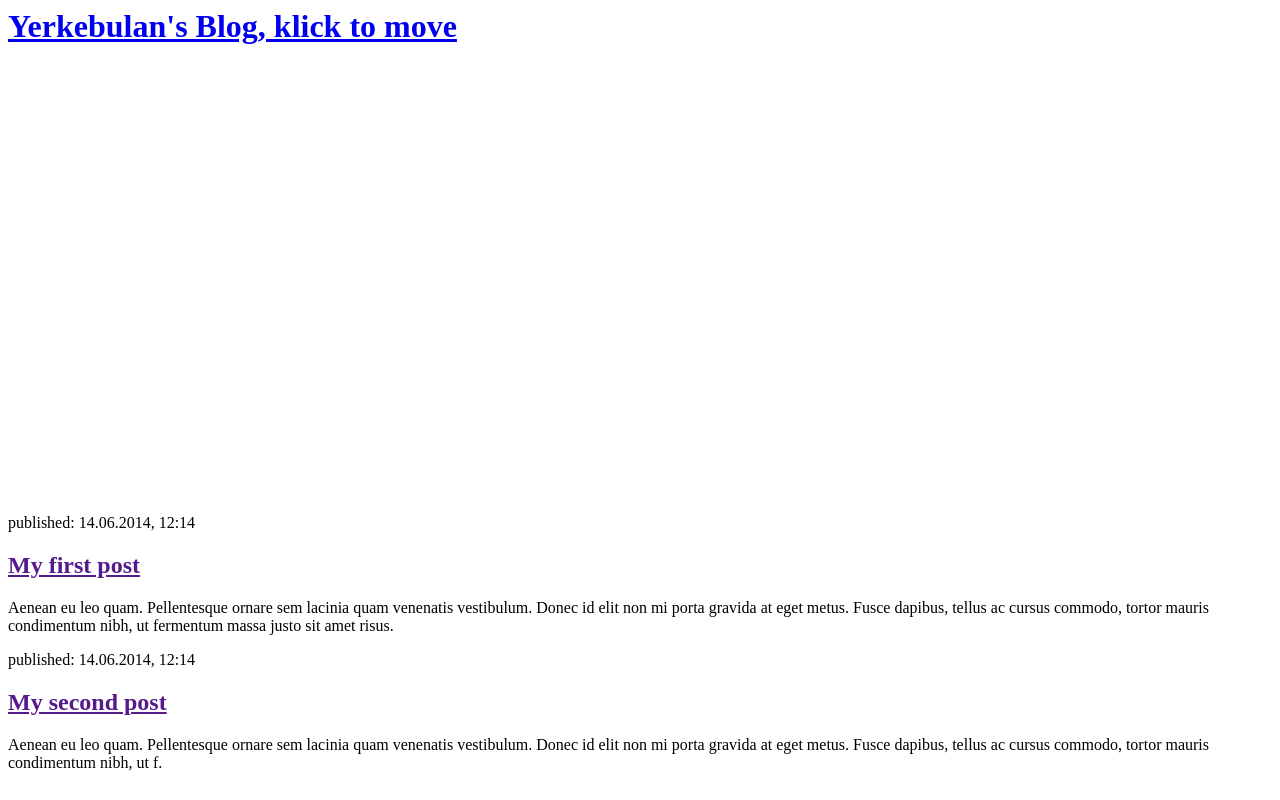
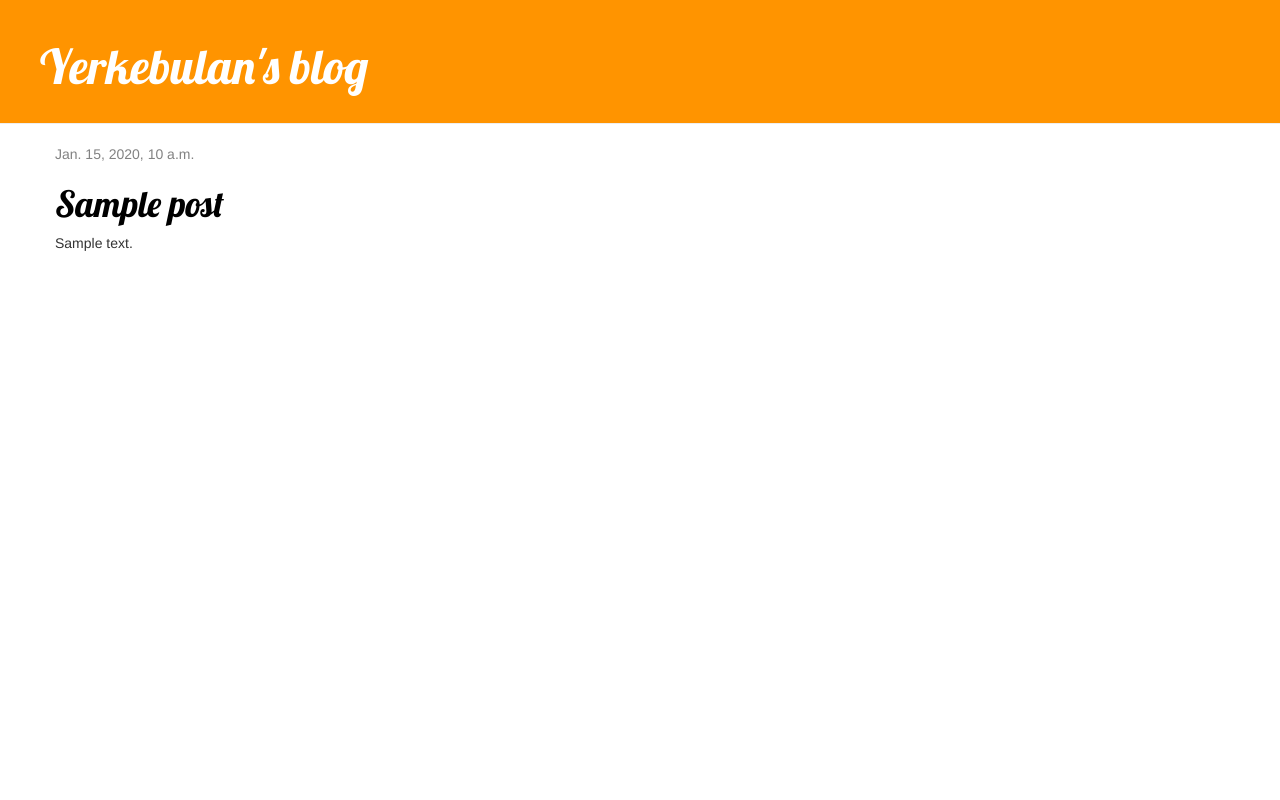
Before and after one commit to Jerkebulan/my-first-blog, a Django app: page / in a window 1280 px wide. Run offline with Django 3.2, Linux system fonts and the light colour scheme; tables that the repository leaves empty hold one stand-in row (values such as "Sample post"); some libraries are stand-ins or nearby versions.

Commit message:
Just new patch

```diff
--- /dev/null
+++ b/main/static/css/main.css
@@ -0,0 +1,46 @@
+.page-header {
+    background-color: #ff9400;
+    margin-top: 0;
+    padding: 20px 20px 20px 40px;
+}
+
+.page-header h1, .page-header h1 a, .page-header h1 a:visited, .page-header h1 a:active {
+    color: #ffffff;
+    font-size: 36pt;
+    text-decoration: none;
+}
+
+.content {
+    margin-left: 40px;
+}
+
+h1, h2, h3, h4 {
+    font-family: 'Lobster', cursive;
+}
+
+.date {
+    color: #828282;
+}
+
+.save {
+    float: right;
+}
+
+.post-form textarea, .post-form input {
+    width: 100%;
+}
+
+.top-menu, .top-menu:hover, .top-menu:visited {
+    color: #ffffff;
+    float: right;
+    font-size: 26pt;
+    margin-right: 20px;
+}
+
+.post {
+    margin-bottom: 70px;
+}
+
+.post h1 a, .post h1 a:visited {
+    color: #000000;
+}
--- a/main/templates/base.html
+++ b/main/templates/base.html
@@ -1,10 +1,25 @@
-<!DOCTYPE html>
-<html lang="en">
-<head>
-    <meta charset="UTF-8">
-    <title>Mysite</title>
-</head>
-<body>
-    <h1>BASKDJBASKJD</h1>
+{% load static %}
+<html>
+    <head>
+        <link rel="stylesheet" href="//maxcdn.bootstrapcdn.com/bootstrap/3.2.0/css/bootstrap.min.css">
+        <link rel="stylesheet" href="//maxcdn.bootstrapcdn.com/bootstrap/3.2.0/css/bootstrap-theme.min.css">
+        <link href="https://fonts.googleapis.com/css?family=Lobster&subset=latin,cyrillic" rel="stylesheet" type="text/css">
+        <link rel="stylesheet" href="{% static 'css/main.css' %}">
+        <title>Menin blogym</title>
+    </head>
+    <body>
+        <body>
+    <div class="page-header">
+        <h1><a href="/">Yerkebulan's blog</a></h1>
+    </div>
+    <div class="content container">
+        <div class="row">
+            <div class="col-md-8">
+            {% block content %}
+            {% endblock %}
+            </div>
+        </div>
+    </div>
 </body>
+    </body>
 </html>
--- a/main/templates/home.html
+++ b/main/templates/home.html
@@ -1,23 +1,14 @@
-<html>
-    <head>
-        <title>Menin blogym</title>
-    </head>
-    <body>
-        <div>
-            <h1><a href="#lol">Yerkebulan's Blog, klick to move</a></h1>
+{% extends 'base.html' %}
+
+
+{% block content %}
+    {% for post in posts %}
+        <div class="post">
+            <div class="date">
+                {{ post.published_date }}
+            </div>
+            <h1 class="geg"><a class="geg" href="{% url 'post_detail' pk=post.pk %}">{{ post.title }}</a></h1>
+            <p>{{ post.text|linebreaksbr }}</p>
         </div>
-
-        <div>
-            <br><br><br><br><br><br><br><br><br><br><br><br><br><br><br><br><br><br><br><br><br><br><br><br>
-            <p>published: 14.06.2014, 12:14</p>
-            <h2><a href="" id="lol">My first post</a></h2>
-            <p>Aenean eu leo quam. Pellentesque ornare sem lacinia quam venenatis vestibulum. Donec id elit non mi porta gravida at eget metus. Fusce dapibus, tellus ac cursus commodo, tortor mauris condimentum nibh, ut fermentum massa justo sit amet risus.</p>
-        </div>
-
-        <div>
-            <p>published: 14.06.2014, 12:14</p>
-            <h2><a href="">My second post</a></h2>
-            <p>Aenean eu leo quam. Pellentesque ornare sem lacinia quam venenatis vestibulum. Donec id elit non mi porta gravida at eget metus. Fusce dapibus, tellus ac cursus commodo, tortor mauris condimentum nibh, ut f.</p>
-        </div>
-    </body>
-</html>
+    {% endfor %}
+{% endblock %}
--- a/main/urls.py
+++ b/main/urls.py
@@ -3,5 +3,6 @@ from . import views
 
 urlpatterns = [
     #path('<int:nu>', views.index, name='hzpage'),
-    path('', views.home, name='UY')
+    path('', views.home, name='UY'),
+    path('post/<int:pk>/', views.post_detail, name='post_detail'),
 ]
--- a/main/views.py
+++ b/main/views.py
@@ -1,7 +1,13 @@
-from django.shortcuts import render
+from django.shortcuts import render, get_object_or_404
 from django.http import HttpResponse
 from .models import *
 
 
 def home(request):
-    return render(request, 'home.html', {})
+    ps = Post.objects.order_by('published_date')
+    return render(request, 'home.html', {'posts': ps})
+
+
+def post_detail(request, pk):
+    post = get_object_or_404(Post, pk=pk)
+    return render(request, 'post_detail.html', {'post': post})
```
Also changed, not shown: main/templates/post_detail.html (added, +13 -0 lines).
